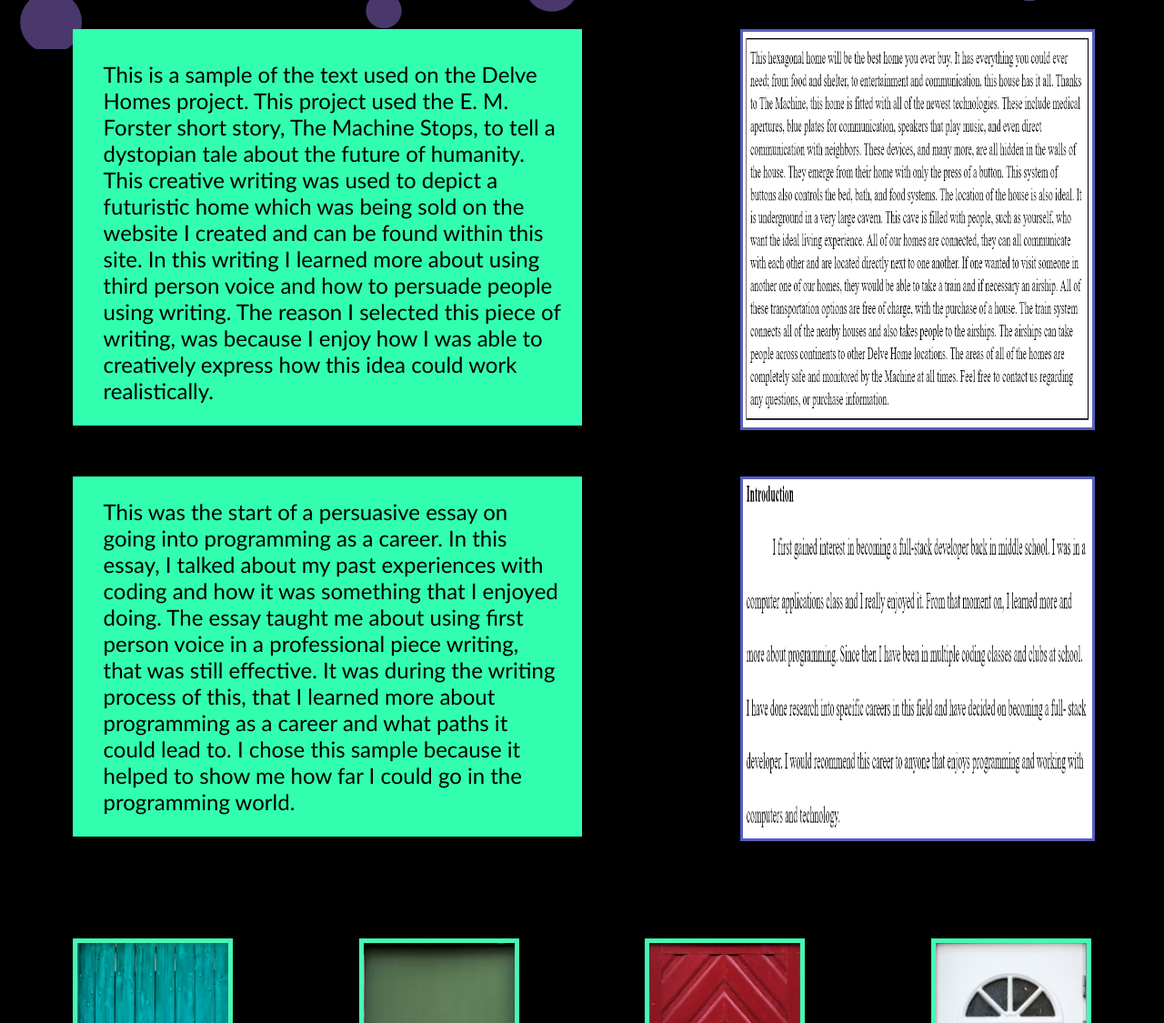
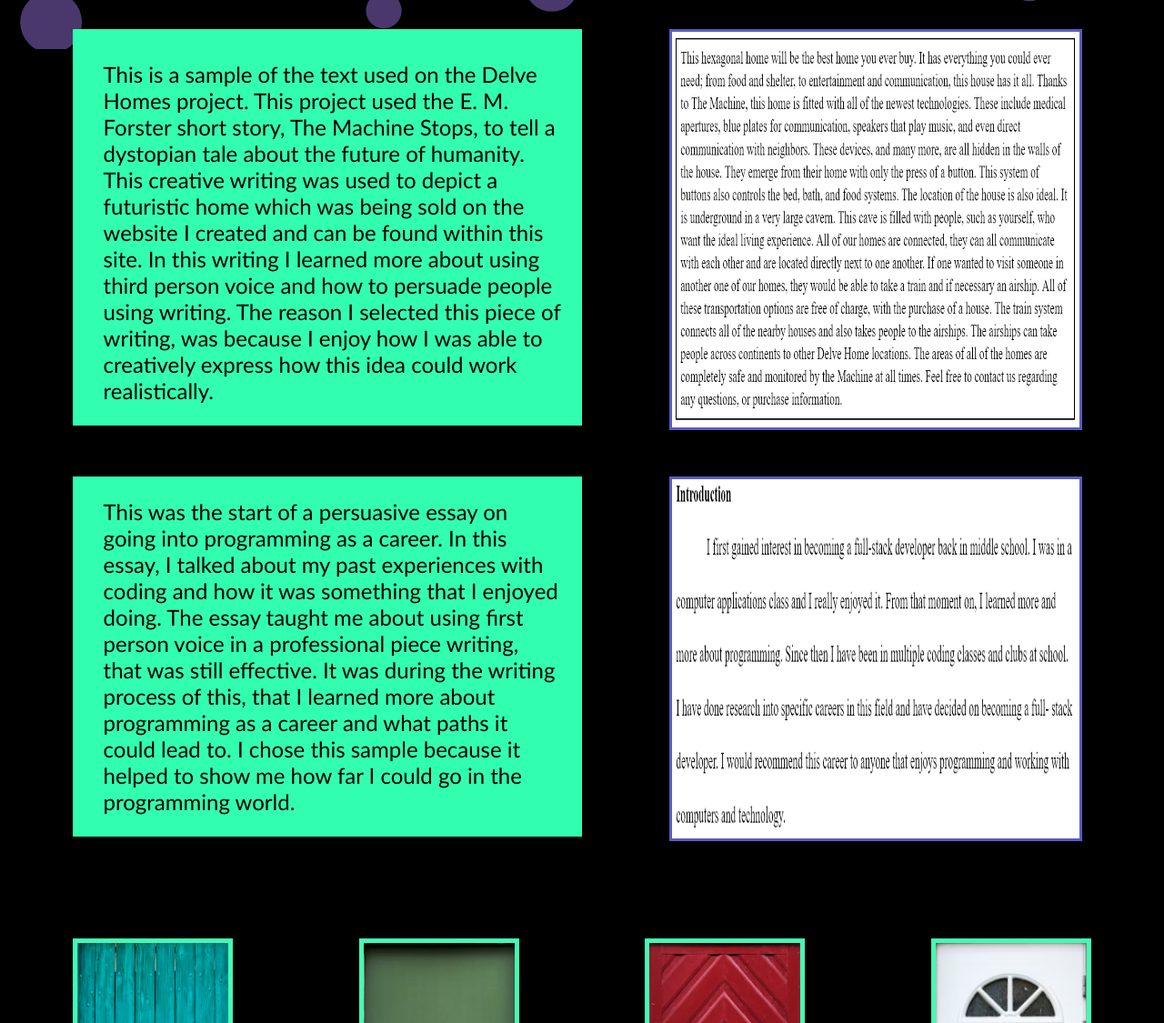
Before and after one commit to 42-Nick/Portfolio-website, a website: page english.html in a window 1280 px wide. Shown: the part 746-1871 px from the top of the page at 91% size. Drawn offline with nearby package versions, Linux system fonts and the light colour scheme.

Commit message:
Slight fix on image sizing

```diff
--- a/style.css
+++ b/style.css
@@ -121,8 +121,8 @@ height: 40%;
     margin-bottom:10% ;
     flex-wrap: wrap;
     display: flex;
-    width: 30vw;
-    margin-left: 34.5%;
+    width: 35vw;
+    margin-left: 19%;
     border: #575ec1 solid 3px;
 }
 .egbox3{
@@ -142,8 +142,8 @@ height: 40%;
     margin-bottom:10% ;
     flex-wrap: wrap;
     display: flex;
-    width: 30vw;
-    margin-left: 34.5%;
+    width: 35vw;
+    margin-left: 19%;
     border: #575ec1 solid 3px;
 }
 .w1box1{
```
